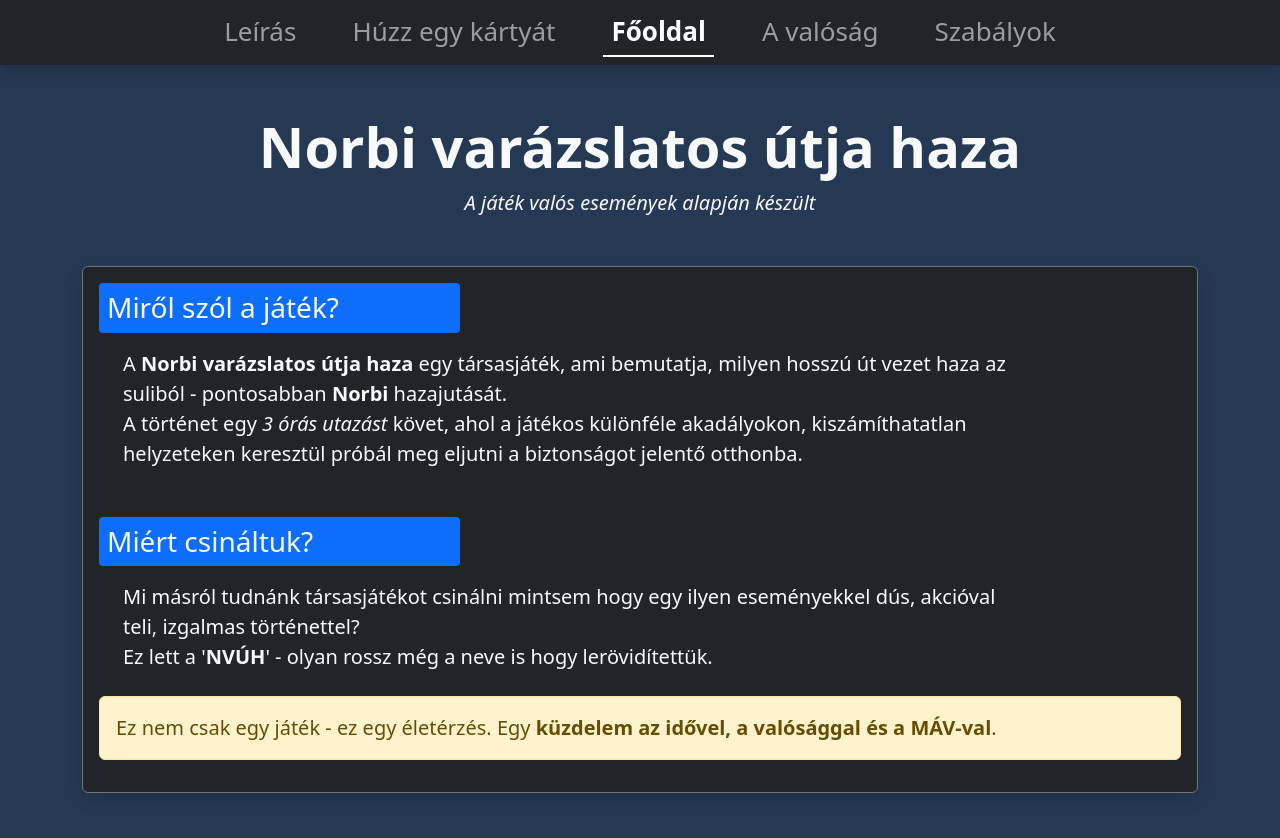
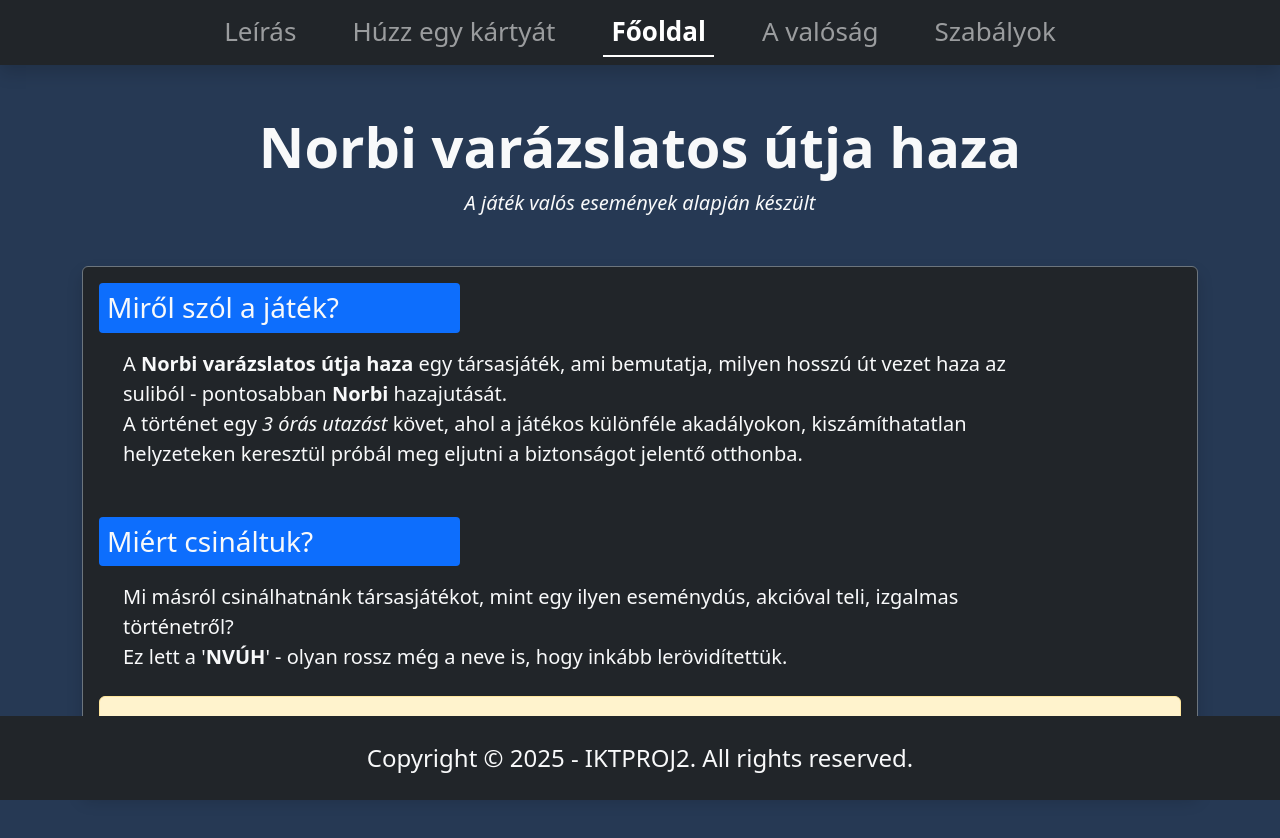
Before and after one commit to Tremzy/ikt-projekt2, a plain HTML site: page src/mainpage/index.html in a window 1280 px wide. Drawn offline with Linux system fonts and the light colour scheme.

Commit message:
footer + szöveg átírás

```diff
--- a/src/mainpage/index.html
+++ b/src/mainpage/index.html
@@ -45,7 +45,6 @@
                     <h1 class="display-4 fw-bold">Norbi varázslatos útja haza</h1>
                     <p class="lead fst-italic">A játék valós események alapján készült</p>
                 </div>
-
                 <div class="row justify-content-center">
                     <div class="col-md-12">
                         <div class="card bg-dark border-secondary shadow">
@@ -58,8 +57,8 @@
 
                                 <h3 class="card-title p-2 bg-primary rounded-1 col-4 text-light mt-5 mb-3">Miért csináltuk?</h3>
                                 <p class="card-text text-light col-10 ms-4 fs-5">
-                                    Mi másról tudnánk társasjátékot csinálni mintsem hogy egy ilyen eseményekkel dús, akcióval teli, izgalmas történettel?<br>
-                                    Ez lett a '<strong>NVÚH</strong>' - olyan rossz még a neve is hogy lerövidítettük.
+                                    Mi másról csinálhatnánk társasjátékot, mint egy ilyen eseménydús, akcióval teli, izgalmas történetről?<br>
+                                    Ez lett a '<strong>NVÚH</strong>' - olyan rossz még a neve is, hogy inkább lerövidítettük.
                                 </p>
 
                                 <div class="alert alert-warning mt-4 fs-5" role="alert">
@@ -70,6 +69,11 @@
                     </div>
                 </div>
             </div>
+            <div class="footer col-12 fixed-bottom bg-dark">
+                <div class="text-center fs-4 text-light my-4">
+                    <p>Copyright &copy; 2025 - IKTPROJ2. All rights reserved.</p>
+                </div>
+            </div>
         </div>
     </main>
     <script src="bootstrap/bootstrap.bundle.min.js"></script>
```
